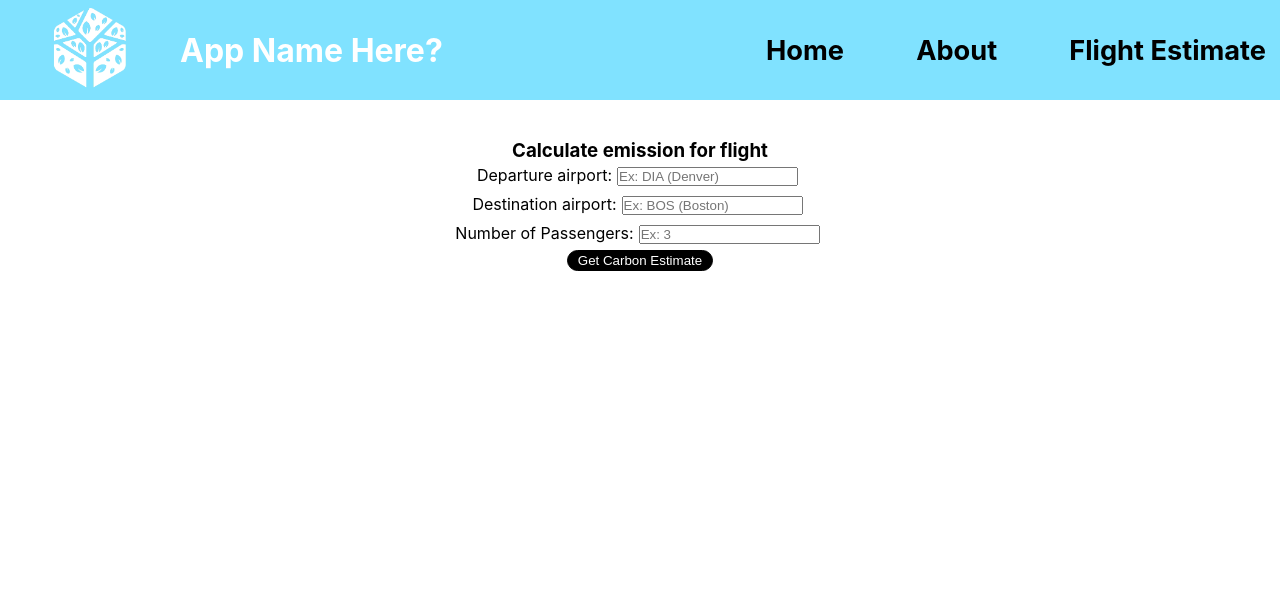
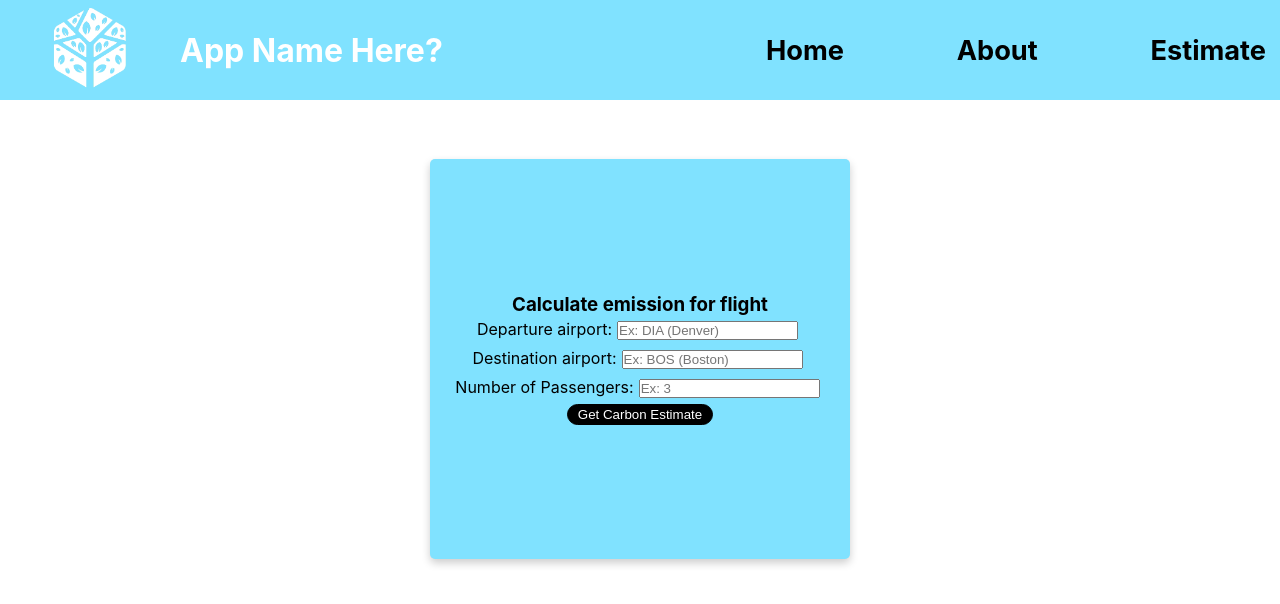
Before and after one commit to The-Orange-Dot/carbon-emission-app, a React (Create React App) app: page /estimate in a window 1280 px wide. Shown: the top 604 px of the page. Built offline with nearby package versions, Linux system fonts and the light colour scheme; data requests are answered from the project's data file.

Commit message:
estimate.js created

```diff
--- a/src/App.js
+++ b/src/App.js
@@ -7,7 +7,7 @@ import About from "./Components/about/About";
 import UserInfo from "./Components/userInfo/UserInfo";
 import Welcome from "./Components/welcome/Welcome";
 import NavBar from "./Components/navBar/NavBar";
-import FlightEstimate from "./Components/FlightEstimate";
+import Estimate from "./Components/Estimate";
 
 function App() {
   //Default if user isn't logged in
@@ -92,7 +92,7 @@ function App() {
           />
         </Route>
         <Route exact path="/estimate">
-          <FlightEstimate onSaveDataClick={handleFlightSaveClick} />
+          <Estimate onSaveDataClick={handleFlightSaveClick} />
         </Route>
         <Route exact path="/">
           <Welcome />
--- a/src/Components/EmissionPage.css
+++ b/src/Components/EmissionPage.css
@@ -33,3 +33,14 @@
   padding-left: 20px;
   padding-right: 20px;
 }
+
+.form-container {
+  margin: 20px;
+  padding: 10px;
+  height: 380px;
+  width: 400px;
+  background-color: #80e2ff;
+  box-shadow: 0 4px 8px 0 rgba(0, 0, 0, 0.2);
+  border-radius: 5px;
+  justify-content: center;
+}
--- a/src/Components/EmissionPage.js
+++ b/src/Components/EmissionPage.js
@@ -1,10 +1,10 @@
-import FlightEstimate from "./FlightEstimate";
+import Estimate from "./Estimate";
 import "./EmissionPage.css";
 
 const EmissionPage = ({ hideNewForm }) => {
   return (
     <div className={hideNewForm ? "hidden" : "add-new-emission"}>
-      <FlightEstimate />
+      <Estimate />
     </div>
   );
 };
--- a/src/Components/FlightEstimate.js
+++ b/src/Components/Estimate.js
@@ -3,7 +3,7 @@ import FlightForm from "./FlightForm";
 import FlightResults from "./FlightResults";
 import "./EmissionPage.css";
 
-function FlightEstimate({ onSaveDataClick }) {
+function Estimate({ onSaveDataClick }) {
   const [results, setResults] = useState({
     date: "",
     passengers: "",
@@ -51,13 +51,15 @@ function FlightEstimate({ onSaveDataClick }) {
       <div className="emission-container">
         <h1 className="welcome-text">Calculate carbon emissions</h1>
       </div>
+      <div className="form-container">
       <h3>Calculate emission for flight</h3>
       <FlightForm handleFormSubmit={handleFormSubmit} />
       {results.id.length !== 0 ? (
         <FlightResults flightData={results} onSaveDataClick={onSaveDataClick} />
       ) : null}
+      </div>
     </div>
   );
 }
 
-export default FlightEstimate;
+export default Estimate;
--- a/src/Components/navBar/NavBar.js
+++ b/src/Components/navBar/NavBar.js
@@ -47,7 +47,7 @@ function NavBar() {
               style={linkStyle}
               activestyle={{ color: "blue" }}
             >
-              Flight Estimate
+              Estimate
             </NavLink>
           </li>
         </ul>
```
